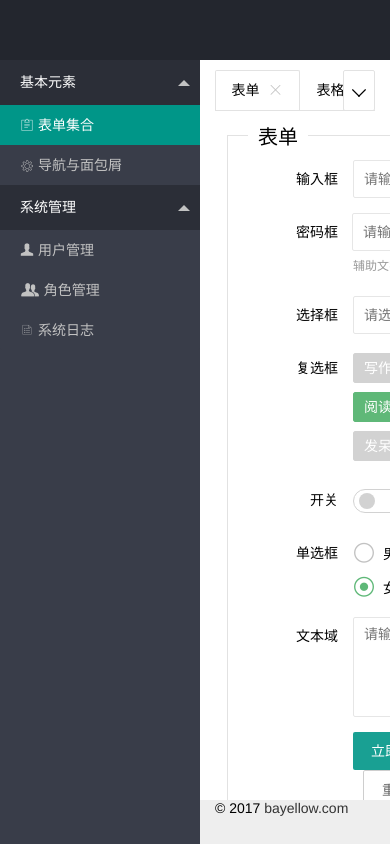
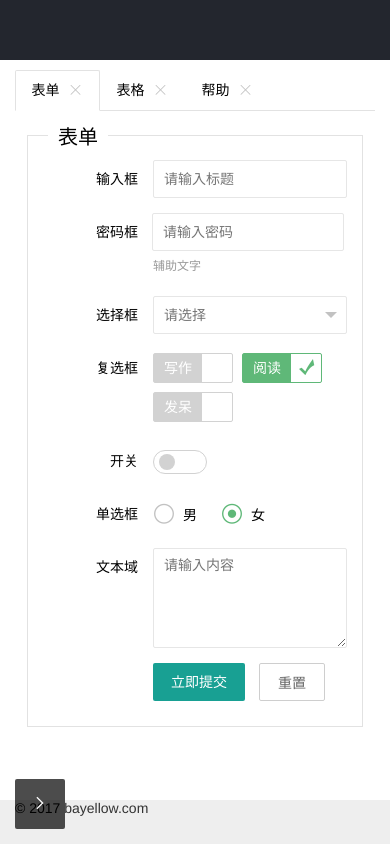
Before and after one commit to springleng/layui-admin, a plain HTML site: page index.html in a window 390 px wide. Drawn offline with Linux system fonts and the light colour scheme.

Commit message:
小屏、手机适配

```diff
--- a/index.html
+++ b/index.html
@@ -2,9 +2,12 @@
 <html>
 <head>
 <meta charset="UTF-8">
+<meta name="renderer" content="webkit">
+<meta http-equiv="X-UA-Compatible" content="IE=edge,chrome=1">
 <meta name="viewport" content="width=device-width, initial-scale=1, maximum-scale=1">
 <title>Layui admin template</title>
 <link rel="stylesheet" href="res/layui/css/layui.css">
+<link rel="stylesheet" href="res/css/global.css">
 </head>
 <body>
 <div class="layui-layout-admin">
@@ -227,6 +230,11 @@
     </div>
     <!-- footer end -->
 
+    <div class="layui-hide site-tree-mobile">
+        <i class="layui-icon">&#xe602;</i>
+    </div>
+    <div class="site-mobile-shade"></div>
+
 </div>
 <script src="res/layui/layui.js"></script>
 <script>
--- /dev/null
+++ b/res/css/global.css
@@ -0,0 +1,10 @@
+@media screen and (max-width: 750px) {
+  .layui-layout-admin .layui-side{position: fixed; top: 0; left: -260px; transition: all .3s; -webkit-transition: all .3s; z-index: 10000;}
+  .layui-layout-admin .layui-body{position: static; bottom: 0; left: 0;}
+  .layui-layout-admin .layui-footer{ left: 0;}
+  .site-tree-mobile{display: block!important; position: fixed; z-index: 100000; bottom: 15px; left: 15px; width: 50px; height: 50px; line-height: 50px; border-radius: 2px; text-align: center; background-color: rgba(0,0,0,.7); color: #fff;}
+  .site-mobile .site-tree-mobile{display: none !important;}
+  .site-mobile .site-tree{left: 0;}
+  .site-mobile .site-mobile-shade{content: ''; position: fixed; top: 0; bottom: 0; left: 0; right: 0; background-color: rgba(0,0,0,.8); z-index: 999;}
+  .site-mobile .layui-side{left: 0;}
+}
--- a/res/js/modules/index.js
+++ b/res/js/modules/index.js
@@ -2,7 +2,13 @@ layui.define(['layer', 'form', 'element'], function (exports) {
     var $ = layui.jquery,
         layer = layui.layer,
         form = layui.form(),
-        element = layui.element();
+        element = layui.element(),
+        device = layui.device();
+
+    // Deny IE7
+    if(device.ie && device.ie < 8){
+        layer.alert('Layui最低支持ie8，您当前使用的是古老的 IE'+ device.ie + '，你丫的肯定不是程序猿！');
+    }
 
     // Message dialog
     layer.msg('Hello World');
@@ -22,5 +28,16 @@ layui.define(['layer', 'form', 'element'], function (exports) {
         form.render('checkbox');
     });
 
+    var treeMobile = $('.site-tree-mobile'),
+        shadeMobile = $('.site-mobile-shade')
+
+    treeMobile.on('click', function(){
+        $('body').addClass('site-mobile');
+    });
+
+    shadeMobile.on('click', function(){
+        $('body').removeClass('site-mobile');
+    });
+
     exports('index', {});
 });
```
